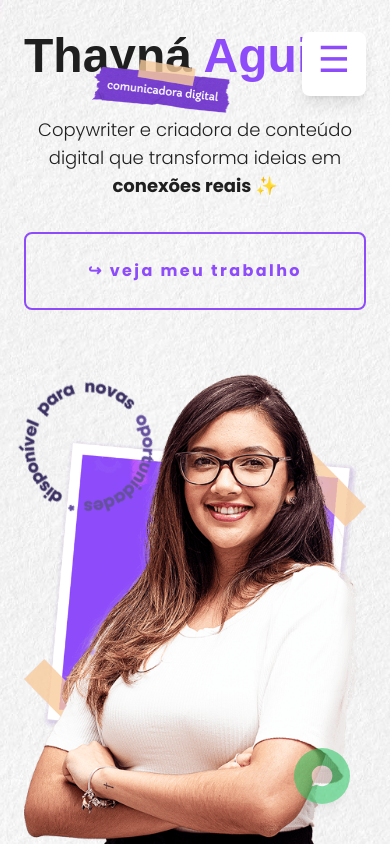
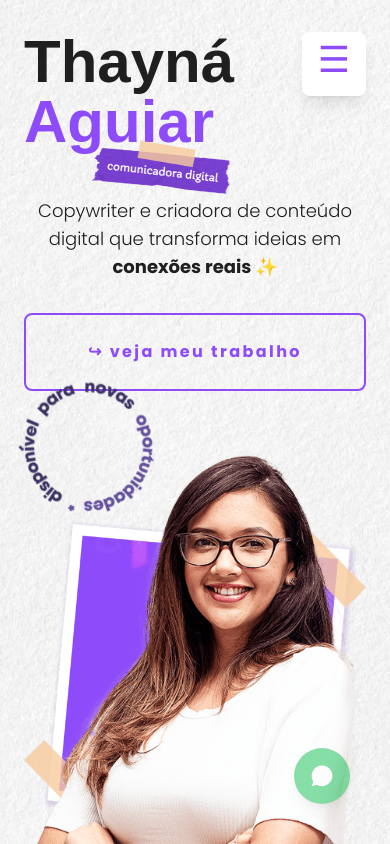
Before and after one commit to ademirpatricio/thaynaaguiar, a React (Vite) app: page / in a window 390 px wide. Shown: the top 844 px of the page. Built offline with nearby package versions, Linux system fonts and the light colour scheme; a web font is replaced by a local one.

Commit message:
ajustes no css

```diff
--- a/src/components/blocs/Hero.jsx
+++ b/src/components/blocs/Hero.jsx
@@ -13,7 +13,7 @@ export default function Hero() {
         <div className="lg:max-w-xl md:w-3/5 md:text-center relative">
           <h1
             data-aos="fade-up" data-aos-delay="0"
-            className="font-display text-dark mt-8 text-5xl md:text-6xl lg:text-8xl font-bold">
+            className="font-display text-dark mt-8 text-6xl md:text-6xl lg:text-8xl font-bold">
             Thayná <span className="text-primary">Aguiar</span>
           </h1>
           <p
```
